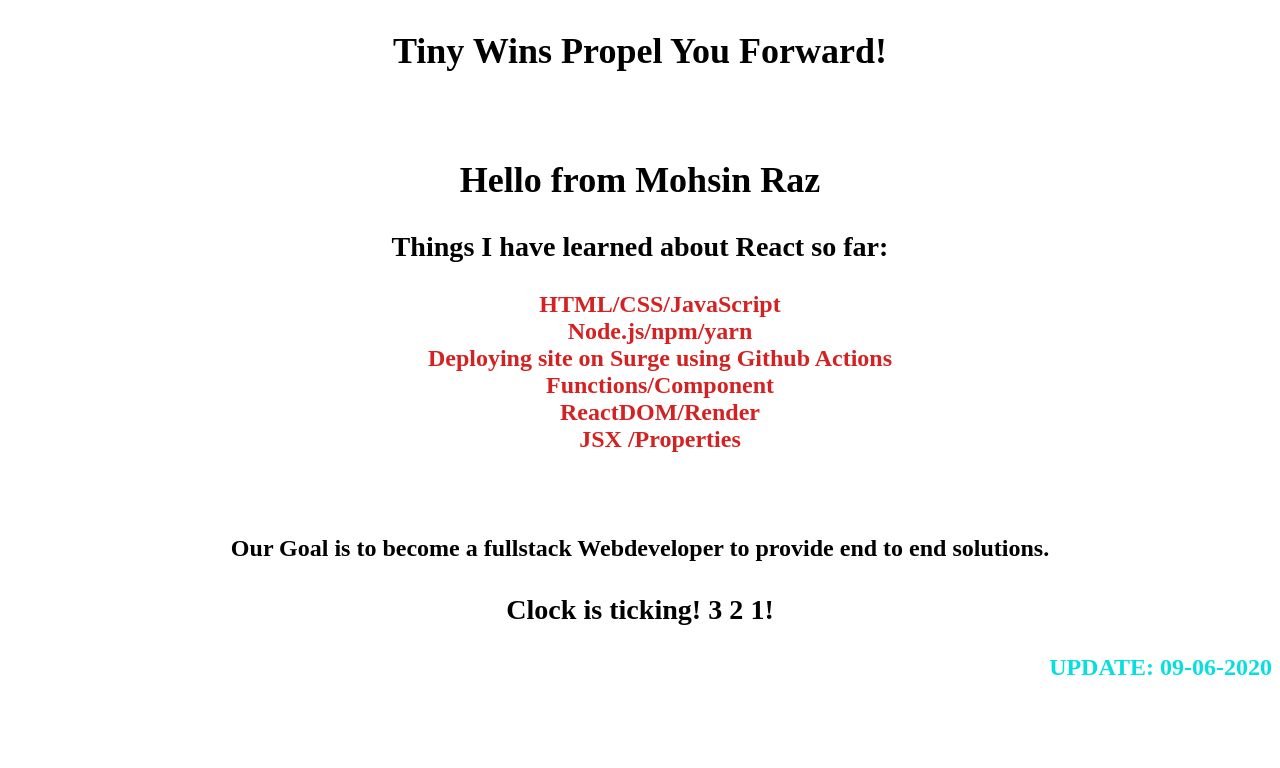
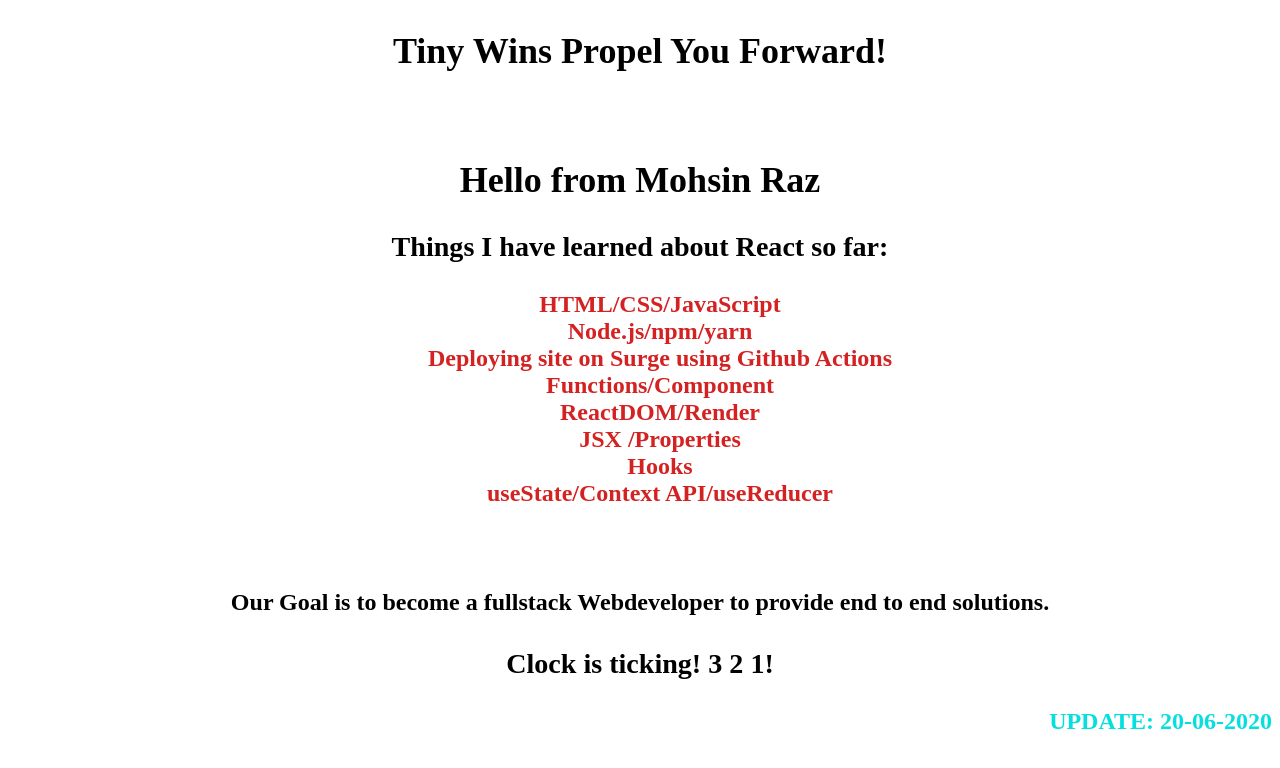
Before and after one commit to MohsinRaz3/my-app, a React (Create React App) app: page / in a window 1280 px wide. Shown: the top 768 px of the page. Built offline with nearby package versions, Linux system fonts and the light colour scheme.

Commit message:
progress updated

```diff
--- a/src/App.js
+++ b/src/App.js
@@ -17,6 +17,8 @@
     <tr>Functions/Component</tr>
     <tr>ReactDOM/Render</tr>
     <tr>JSX /Properties</tr>
+    <tr>Hooks</tr>
+    <tr>useState/Context API/useReducer</tr>
 
   </ul>
   </center>
@@ -25,7 +27,7 @@
 <br/>
 <h4> Our Goal is to become a fullstack Webdeveloper to provide end to end solutions. </h4>
 <h3>Clock is ticking! {2+1} {1+1} {1}!</h3>
-<p>UPDATE: 09-06-2020</p>
+<p>UPDATE: 20-06-2020</p>
   </div>;
 }
 export default MyProgress;
```
